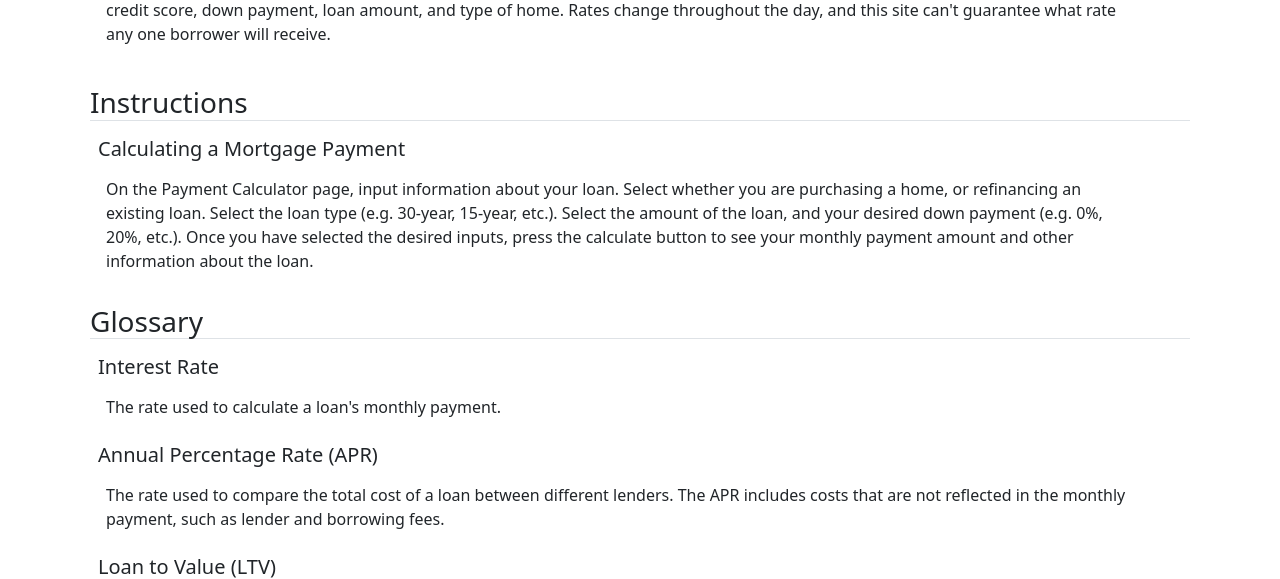
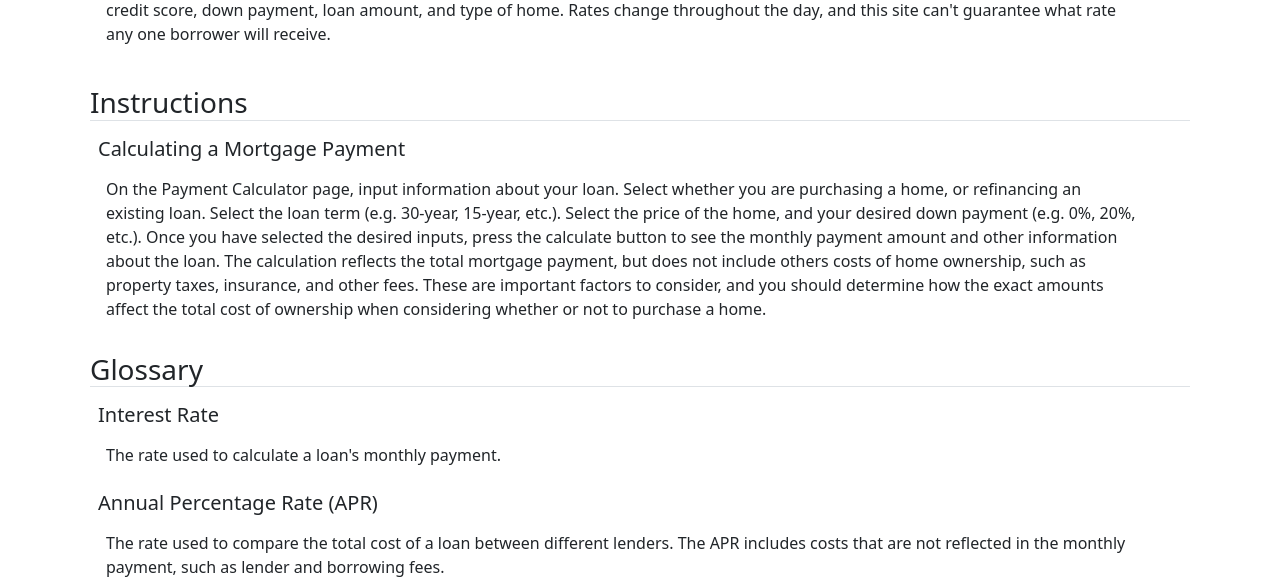
Before and after one commit to JHarrisJoshua/Python-Mortgage-Calc, a Flask app: page /faq/ in a window 1280 px wide. Shown: the part 390-969 px from the top of the page. Run offline with Flask 2, Linux system fonts and the light colour scheme.

Commit message:
Clean up for release
Clean up for heroku and github version release

```diff
--- a/app.py
+++ b/app.py
@@ -28,7 +28,7 @@ def root():
 
 
 # Listener
-if __name__ == "__main__":
+#if __name__ == "__main__":
     # Local Testing
-    port = int(os.environ.get('PORT', 9999))
-    app.run(port=port, debug=True)
+    # port = int(os.environ.get('PORT', 9999))
+    # app.run(port=port, debug=True)
--- a/data/data.py
+++ b/data/data.py
@@ -11,10 +11,13 @@ def get_rates():
     # Datetime
     date_today = str(date.today())
 
+    # Provide relative path to JSON file
     path = os.path.join(os.path.dirname(__file__))
     with open(path + '/' + 'rates.json') as infile:
         rate_data = json.load(infile)
 
+    # Check that rates are from today
+    # TODO: update rates programmatically via microservice
     if rate_data['date'] == date_today:
         print('No Update Needed')
     else:
--- a/templates/faq.j2
+++ b/templates/faq.j2
@@ -23,10 +23,13 @@
   <h5 class="fw-semibold px-2 py-2">Calculating a Mortgage Payment</h5>
   <p class="pe-lg-5 px-3 ">
     On the Payment Calculator page, input information about your loan. Select whether you are purchasing a home, or
-    refinancing an existing loan. Select the loan type (e.g. 30-year, 15-year, etc.). Select the amount of the loan,
+    refinancing an existing loan. Select the loan term (e.g. 30-year, 15-year, etc.). Select the price of the home,
     and your desired down payment (e.g. 0%, 20%, etc.). Once you have selected the desired inputs, press the calculate
     button
-    to see your monthly payment amount and other information about the loan.
+    to see the monthly payment amount and other information about the loan. The calculation reflects the total mortgage
+    payment, but does not include others costs of home ownership, such as property taxes, insurance, and other fees. These are
+    important factors to consider, and you should determine how the exact amounts affect the total
+    cost of ownership when considering whether or not to purchase a home.
   </p>
 </div>
 
```
Also changed, not shown: blueprints/calc.py (+2 -14 lines), templates/index.j2 (+0 -43 lines).
